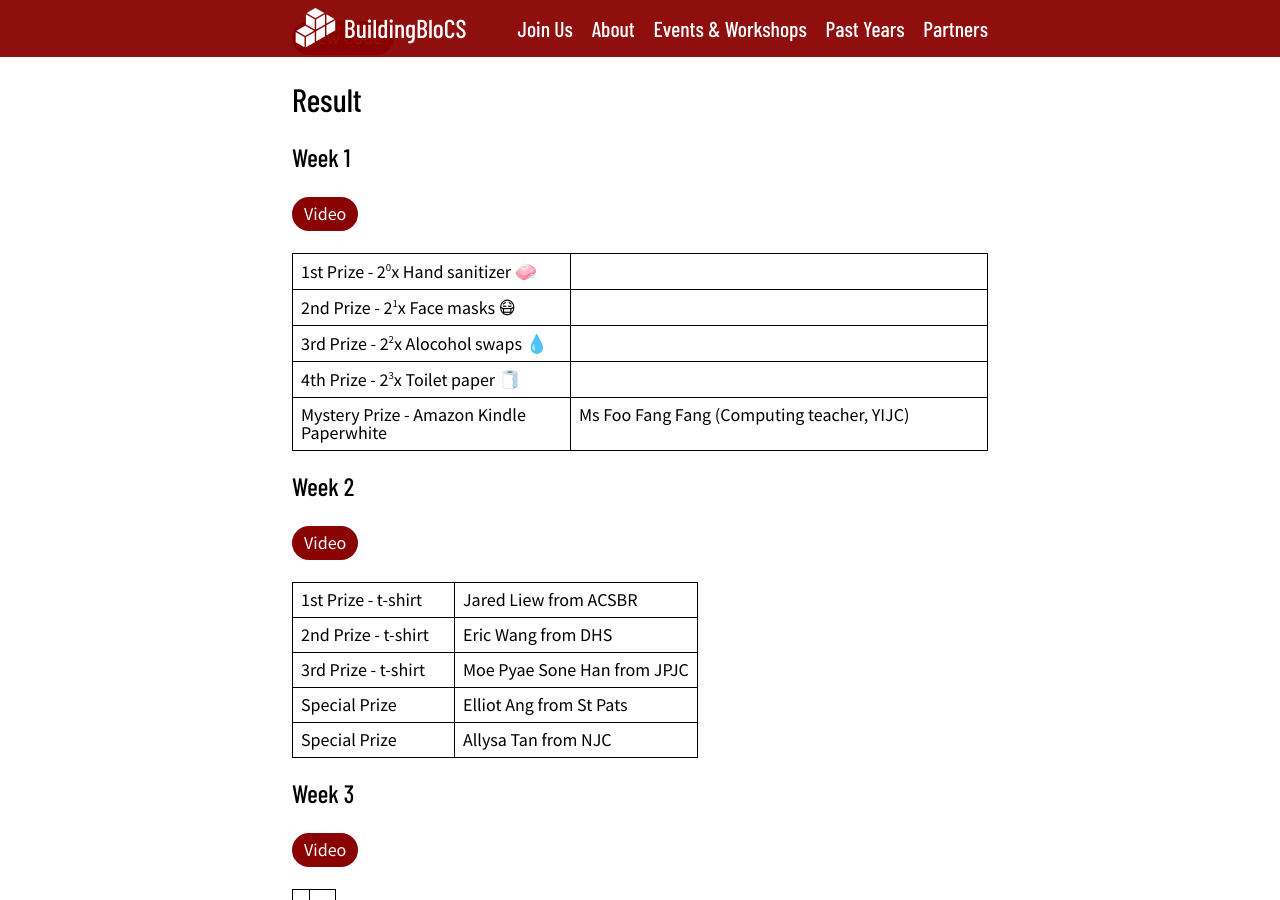
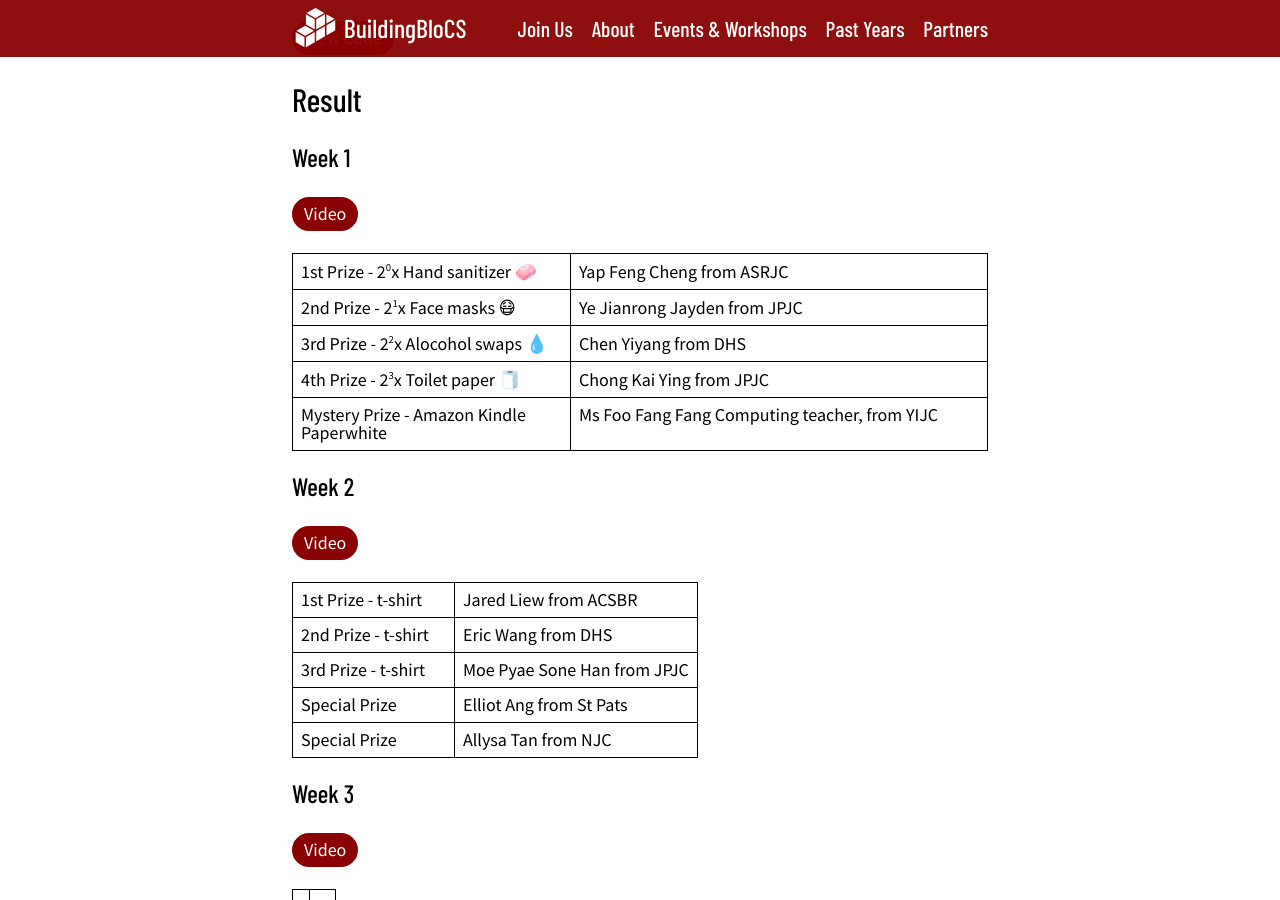
Before and after one commit to buildingblocs/2020, a Jekyll site: the page built from pre-event/luckydraw/index.md, in a window 1280 px wide and 900 px high, scrolled down 470 px. Built offline with Jekyll 4.4.1, drawn with Linux system fonts in a browser that asks for light colours; some web fonts are replaced; our own code applies the rules of GitHub Pages for plain Markdown files.

Commit message:
updated week 1 winner list

```diff
--- a/_data/awards.yml
+++ b/_data/awards.yml
@@ -1,15 +1,15 @@
 - week: 1
   awards:
   - prize: 1st Prize - 2<sup>0</sup>x Hand sanitizer 🧼
-    winner:
+    winner: Yap Feng Cheng from ASRJC
   - prize: 2nd Prize - 2<sup>1</sup>x Face masks 😷
-    winner:
+    winner: Ye Jianrong Jayden from JPJC
   - prize: 3rd Prize - 2<sup>2</sup>x Alocohol swaps 💧
-    winner:
+    winner: Chen Yiyang from DHS
   - prize: 4th Prize - 2<sup>3</sup>x Toilet paper 🧻
-    winner:
+    winner: Chong Kai Ying from JPJC
   - prize: Mystery Prize - Amazon Kindle Paperwhite
-    winner: Ms Foo Fang Fang (Computing teacher, YIJC)
+    winner: Ms Foo Fang Fang Computing teacher, from YIJC
 
 - week: 2
   awards:
```
